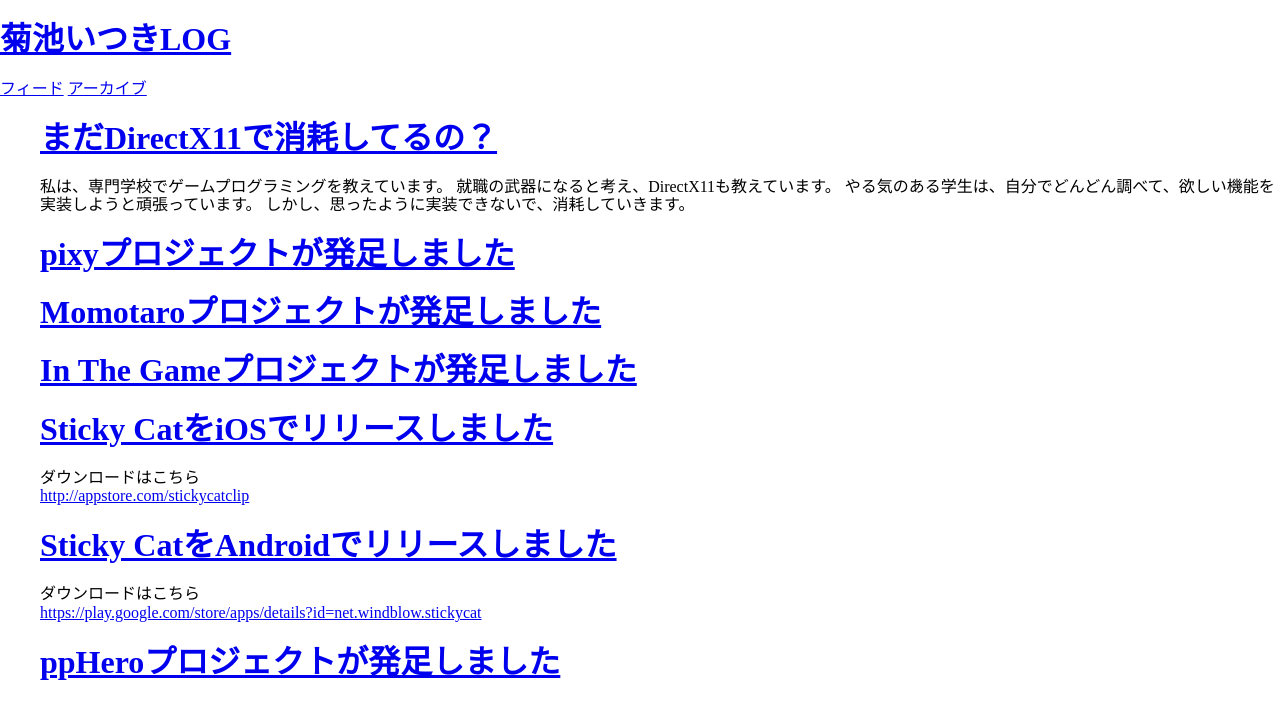
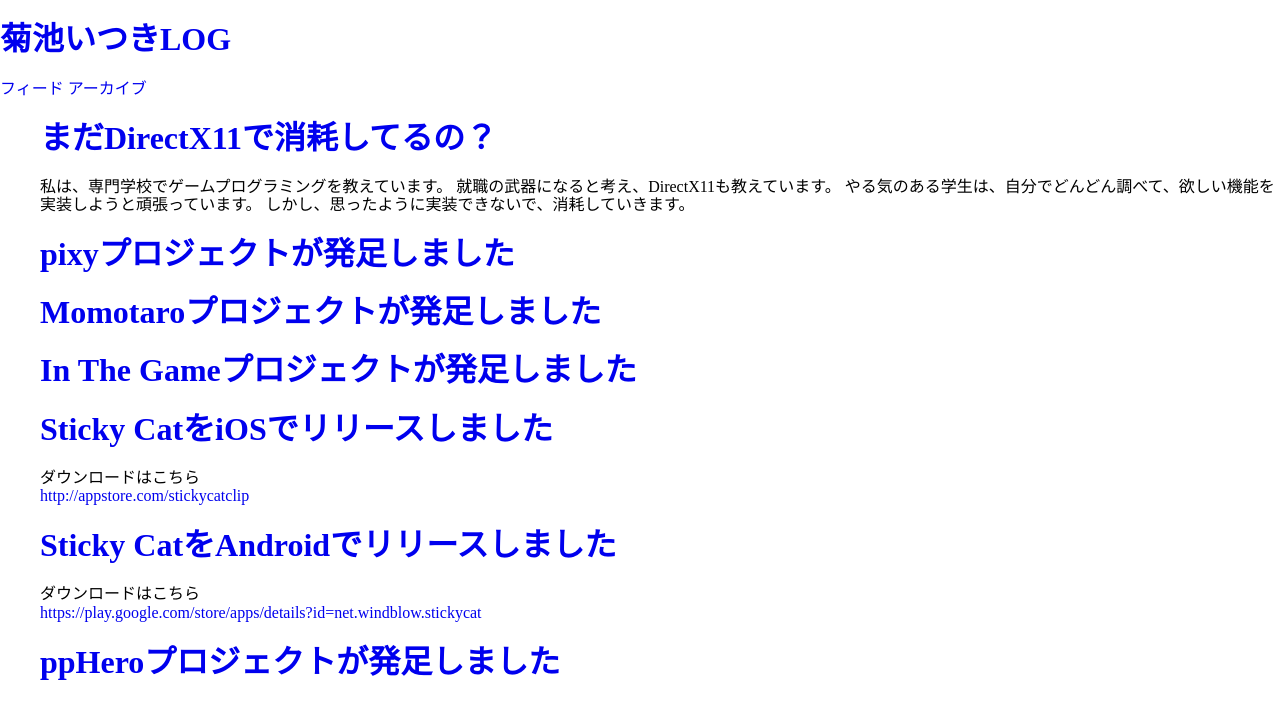
Before and after one commit to itukikikuti/windblow.net, a Jekyll site: the page built from index.html, in a window 1280 px wide. Shown: the top 719 px of the page. Built offline with Jekyll 4.4.1, drawn with Linux system fonts in a browser that asks for light colours; some web fonts are replaced.

Commit message:
Update default.html

```diff
--- a/_layouts/default.html
+++ b/_layouts/default.html
@@ -3,6 +3,7 @@
     <head>
         <meta charset="UTF-8" />
         <title>{% if page.title %}{{ page.title }} | {% endif %}{{ site.title }}</title>
+        <link rel="stylesheet" href="/style.css" />
         <link rel="stylesheet" href="/normalize.css" />
         <link rel="stylesheet" href="https://fonts.googleapis.com/earlyaccess/mplus1p.css" />
         <link rel="alternate" type="application/rss+xml" title="フィード" href="/feed.xml" />
```
